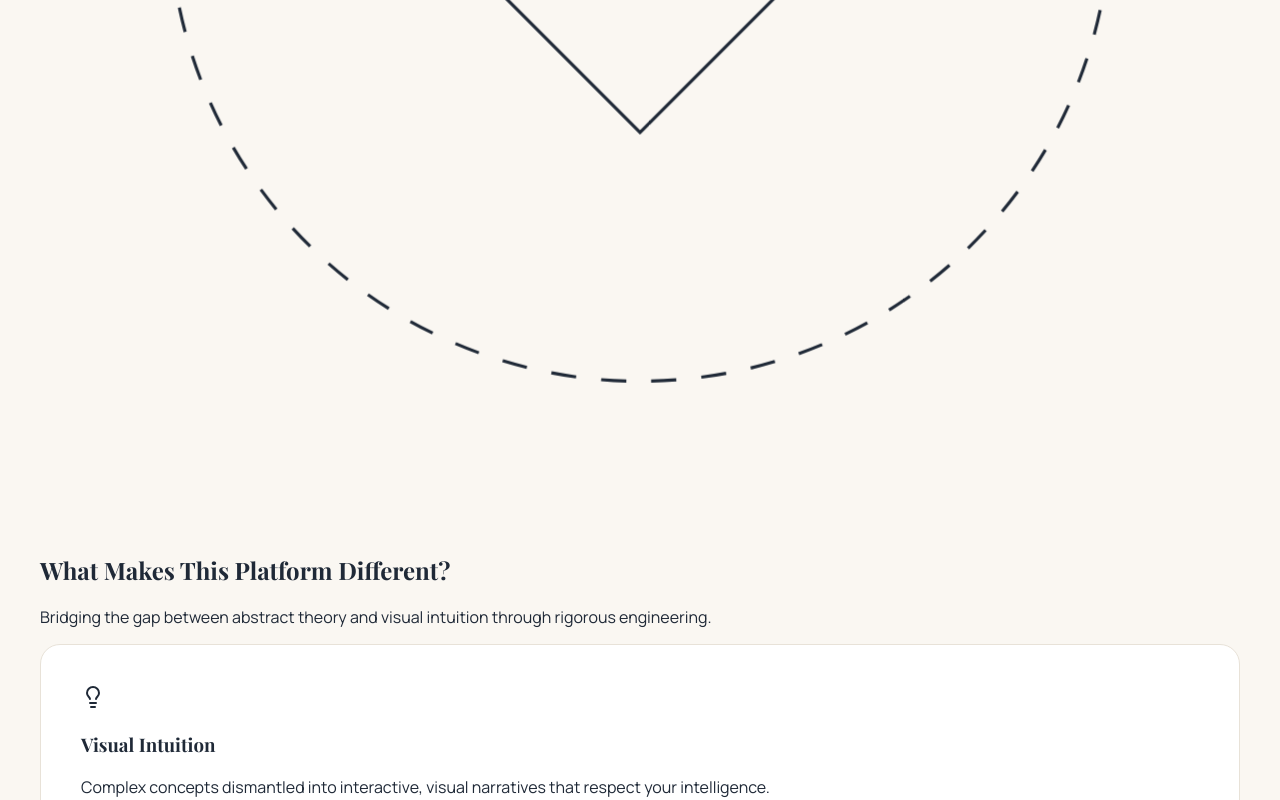
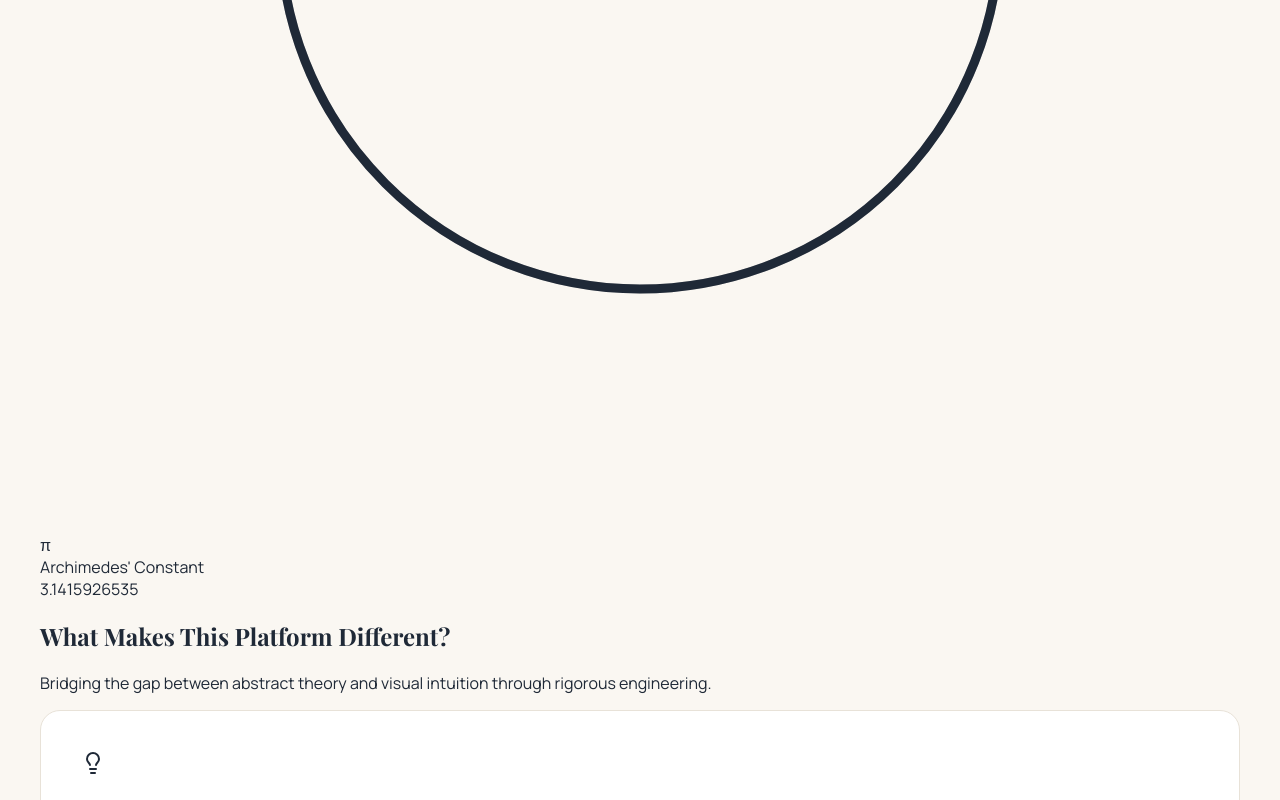
Before and after one commit to amansheikh01/intuition-first-math, a Next.js app: page /intuition-first-math/ in a window 1280 px wide. Shown: the part 1158-1958 px from the top of the page. Built offline with nearby package versions, Linux system fonts and the light colour scheme; a web font is replaced by a local one.

Commit message:
feat: initialize core website structure, global styling, and homepage with an animated constant visualizer.

```diff
--- a/src/app/globals.css
+++ b/src/app/globals.css
@@ -163,18 +163,3 @@ h4 {
 }
 
 /* Background Visuals */
-.calm-anim {
-  animation: calm-float 10s ease-in-out infinite;
-}
-
-@keyframes calm-float {
-
-  0%,
-  100% {
-    transform: translateY(0) scale(1);
-  }
-
-  50% {
-    transform: translateY(-20px) scale(1.05);
-  }
-}
--- a/src/app/page.tsx
+++ b/src/app/page.tsx
@@ -5,6 +5,7 @@ import Link from 'next/link';
 import { motion } from 'framer-motion';
 import Navbar from '@/components/ui/Navbar';
 import { Lightbulb, Shield, Zap } from 'lucide-react';
+import ConstantVisualizer from '@/components/visuals/ConstantVisualizer';
 
 export default function Home() {
   const containerVariants = {
@@ -75,25 +76,14 @@ export default function Home() {
               </div>
             </motion.div>
 
-            {/* Right Visual */}
+            {/* Right Visual - Constant Showcase */}
             <motion.div
               initial={{ opacity: 0, scale: 0.9 }}
               animate={{ opacity: 1, scale: 1 }}
               transition={{ duration: 1.2, delay: 0.2 }}
-              className="relative aspect-square lg:block flex items-center justify-center opacity-10 dark:opacity-20 translate-x-10 calm-anim"
+              className="flex items-center justify-center lg:justify-end"
             >
-              <svg viewBox="0 0 400 400" className="w-full h-full text-text-primary">
-                <circle cx="200" cy="200" r="150" fill="none" stroke="currentColor" strokeWidth="1" strokeDasharray="8 8" />
-                <motion.path
-                  d="M100 200 Q 200 100 300 200"
-                  stroke="currentColor"
-                  fill="none"
-                  strokeWidth="2"
-                  animate={{ d: ["M100 200 Q 200 100 300 200", "M100 200 Q 200 300 300 200", "M100 200 Q 200 100 300 200"] }}
-                  transition={{ duration: 8, repeat: Infinity, ease: "easeInOut" }}
-                />
-                <rect x="150" y="150" width="100" height="100" fill="none" stroke="currentColor" strokeWidth="1" transform="rotate(45 200 200)" />
-              </svg>
+              <ConstantVisualizer />
             </motion.div>
           </div>
         </section>
--- /dev/null
+++ b/src/components/visuals/ConstantVisualizer.tsx
@@ -0,0 +1,164 @@
+'use client';
+
+import React, { useState, useEffect, useRef } from 'react';
+import { motion, AnimatePresence } from 'framer-motion';
+
+const constants = [
+    {
+        id: 'pi',
+        symbol: 'π',
+        value: '3.1415926535',
+        name: 'Archimedes\' Constant'
+    },
+    {
+        id: 'e',
+        symbol: 'e',
+        value: '2.7182818284',
+        name: 'Euler\'s Number'
+    },
+    {
+        id: 'phi',
+        symbol: 'φ',
+        value: '1.6180339887',
+        name: 'Golden Ratio'
+    }
+];
+
+export default function ConstantVisualizer() {
+    const [index, setIndex] = useState(0);
+    const [isPaused, setIsPaused] = useState(false);
+    const timerRef = useRef<NodeJS.Timeout | null>(null);
+
+    useEffect(() => {
+        if (!isPaused) {
+            timerRef.current = setInterval(() => {
+                setIndex((prev) => (prev + 1) % constants.length);
+            }, 7000);
+        }
+        return () => {
+            if (timerRef.current) clearInterval(timerRef.current);
+        };
+    }, [isPaused]);
+
+    const active = constants[index];
+
+    return (
+        <div
+            className="relative w-full max-w-[300px] aspect-square flex flex-col items-center justify-center p-8 bg-card-bg/20 rounded-[32px] border border-border/50 transition-colors"
+            onMouseEnter={() => setIsPaused(true)}
+            onMouseLeave={() => setIsPaused(false)}
+        >
+            <div className="absolute inset-0 flex items-center justify-center">
+                <AnimatePresence mode="wait">
+                    <motion.div
+                        key={active.id}
+                        initial={{ opacity: 0, scale: 0.9, rotateY: -20 }}
+                        animate={{ opacity: 1, scale: 1, rotateY: 0 }}
+                        exit={{ opacity: 0, scale: 1.1, rotateY: 20 }}
+                        transition={{ duration: 0.6, ease: "easeInOut" }}
+                        className="w-full h-full flex items-center justify-center"
+                    >
+                        {active.id === 'pi' && <PiVisual />}
+                        {active.id === 'e' && <EulerVisual />}
+                        {active.id === 'phi' && <GoldenVisual />}
+                    </motion.div>
+                </AnimatePresence>
+            </div>
+
+            <div className="mt-auto pt-16 text-center z-10">
+                <motion.div
+                    key={active.id + '-text'}
+                    initial={{ opacity: 0, y: 10 }}
+                    animate={{ opacity: 1, y: 0 }}
+                    className="space-y-1"
+                >
+                    <div className="text-3xl font-serif font-bold text-text-primary">
+                        {active.symbol}
+                    </div>
+                    <div className="text-[10px] font-bold uppercase tracking-[0.2em] text-accent">
+                        {active.name}
+                    </div>
+                    <div className="font-mono text-xs text-text-secondary opacity-80 tabular-nums">
+                        {active.value}
+                    </div>
+                </motion.div>
+            </div>
+        </div>
+    );
+}
+
+function PiVisual() {
+    return (
+        <svg viewBox="0 0 200 200" className="w-48 h-48 text-text-primary">
+            {/* Circle */}
+            <circle cx="100" cy="100" r="60" fill="none" stroke="currentColor" strokeWidth="1.5" opacity="0.2" />
+            {/* Circumference Trace */}
+            <motion.circle
+                cx="100" cy="100" r="60"
+                fill="none"
+                stroke="currentColor"
+                strokeWidth="1.5"
+                strokeDasharray="377"
+                initial={{ strokeDashoffset: 377 }}
+                animate={{ strokeDashoffset: 0 }}
+                transition={{ duration: 6, repeat: Infinity, ease: "linear" }}
+            />
+            {/* Rotating Radius */}
+            <motion.line
+                x1="100" y1="100" x2="160" y2="100"
+                stroke="currentColor"
+                strokeWidth="1.5"
+                animate={{ rotate: 360 }}
+                style={{ originX: '100px', originY: '100px' }}
+                transition={{ duration: 6, repeat: Infinity, ease: "linear" }}
+            />
+        </svg>
+    );
+}
+
+function EulerVisual() {
+    return (
+        <svg viewBox="0 0 200 200" className="w-48 h-48 text-text-primary">
+            {[1, 2, 3].map((i) => (
+                <motion.circle
+                    key={i}
+                    cx="100" cy="100" r={20 * i}
+                    fill="none"
+                    stroke="currentColor"
+                    strokeWidth="1.5"
+                    initial={{ scale: 0.8, opacity: 0 }}
+                    animate={{ scale: [0.8, 1.2, 0.8], opacity: [0.2, 0.5, 0.2] }}
+                    transition={{ duration: 4, repeat: Infinity, delay: i * 0.5, ease: "easeInOut" }}
+                />
+            ))}
+            <motion.path
+                d="M60 100 Q 100 20 140 100"
+                stroke="currentColor"
+                strokeWidth="1.5"
+                fill="none"
+                animate={{ d: ["M60 100 Q 100 20 140 100", "M60 100 Q 100 180 140 100", "M60 100 Q 100 20 140 100"] }}
+                transition={{ duration: 3, repeat: Infinity, ease: "easeInOut" }}
+            />
+        </svg>
+    );
+}
+
+function GoldenVisual() {
+    return (
+        <svg viewBox="0 0 200 200" className="w-48 h-48 text-text-primary">
+            <motion.path
+                d="M100 100 a 10 10 0 0 1 10 10 a 20 20 0 0 1 -20 20 a 30 30 0 0 1 -30 -30 a 50 50 0 0 1 50 -50 a 80 80 0 0 1 80 80"
+                fill="none"
+                stroke="currentColor"
+                strokeWidth="1.5"
+                initial={{ pathLength: 0 }}
+                animate={{ pathLength: 1 }}
+                transition={{ duration: 4, repeat: Infinity, ease: "easeInOut" }}
+            />
+            {/* Subtle Construction Squares */}
+            <rect x="90" y="100" width="10" height="10" fill="none" stroke="currentColor" strokeWidth="0.5" opacity="0.1" />
+            <rect x="100" y="100" width="10" height="10" fill="none" stroke="currentColor" strokeWidth="0.5" opacity="0.1" />
+            <rect x="90" y="80" width="20" height="20" fill="none" stroke="currentColor" strokeWidth="0.5" opacity="0.1" />
+        </svg>
+    );
+}
```
